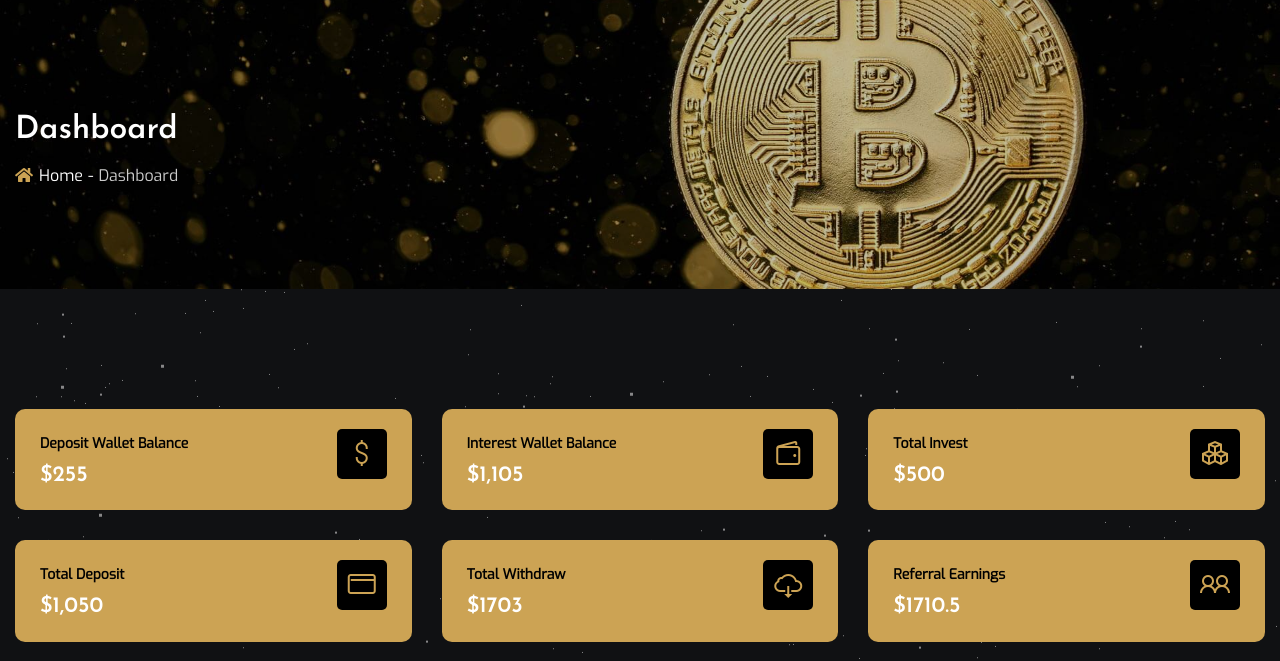
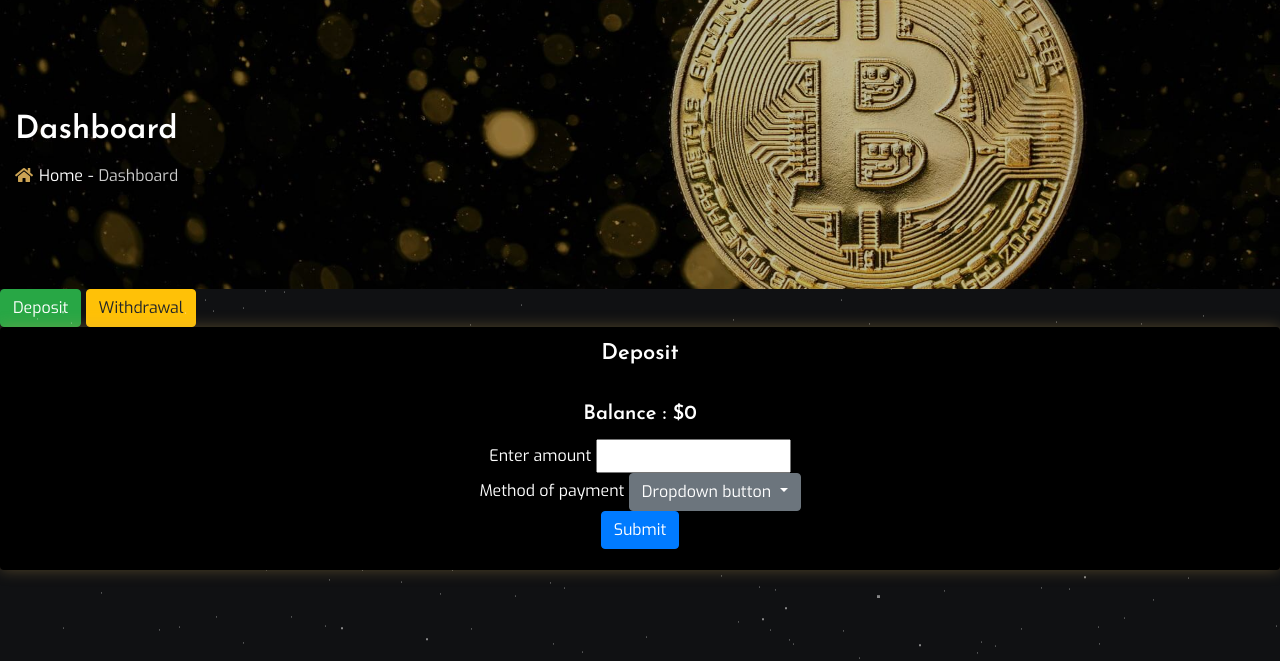
Before and after one commit to bello-damy/Primevest, a plain HTML site: page dashboard.html in a window 1280 px wide. Shown: the part 90-751 px from the top of the page. Drawn offline with Linux system fonts and the light colour scheme.

Commit message:
added deposit card in dashboard.html and added new file dashboard.js

```diff
--- a/dashboard.html
+++ b/dashboard.html
@@ -6,7 +6,7 @@
 <head>
   <meta charset="UTF-8">
   <meta name="viewport" content="width=device-width, initial-scale=1.0">
-  <title>HYIPLAB - HYIP Investment HTML template</title>
+  <title>PrimeVest - Investment HTML template</title>
   <link rel="icon" type="image/png" href="assets/images/favicon.png" sizes="16x16">
   <!-- bootstrap 4  -->
   <link rel="stylesheet" href="assets/css/vendor/bootstrap.min.css">
@@ -114,6 +114,37 @@
     </section>
     <!-- inner hero end -->
 
+    <!-- Deposit and withdrawal card start -->
+    <div>
+      <div class="dposit-withdrawal-container">
+        <button type="button" class="btn btn-success">Deposit</button>
+        <button type="button" class="btn btn-warning">Withdrawal</button>
+     </div>
+      <div class="card text-center">
+        <div class="card-header">
+          <h4>Deposit</h4>
+        </div>
+        <div class="card-body">
+          <h5 class="card-title">Balance <span>: $0</span></h5>
+          <p class="card-text">Enter amount <input type="number"></p>
+            <div class="dropdown">
+                Method of payment
+              <button class="btn btn-secondary dropdown-toggle" type="button" data-toggle="dropdown" aria-expanded="false">
+                Dropdown button
+              </button>
+              <div class="dropdown-menu">
+                <a class="dropdown-item" href="#">Action</a>
+                <a class="dropdown-item" href="#">Another action</a>
+                <a class="dropdown-item" href="#">Something else here</a>
+              </div>
+            </div>
+          </p>
+          <a href="#" class="btn btn-primary">Submit</a>
+        </div>
+      </div>
+    </div>
+
+    <!-- Deposit and withdrawal card end -->
 
     <!-- dashboard section start -->
     <div class="pt-120 pb-120">
@@ -360,7 +391,7 @@
     <div class="container">
       <div class="row">
         <div class="col-md-6 text-md-left text-center">
-          <p>© 2020 <a href="index.html" class="base--color">HYIPLAB</a>. All rights reserved</p>
+          <p>© 2020 <a href="index.html" class="base--color">PrimeVest</a>. All rights reserved</p>
         </div>
         <div class="col-md-6">
           <ul class="social-link-list d-flex flex-wrap justify-content-md-end justify-content-center">
@@ -390,4 +421,5 @@
   </body>
 
 <!-- Mirrored from template.viserlab.com/hyiplab/demo/dashboard.html by HTTrack Website Copier/3.x [XR&CO'2014], Mon, 31 Mar 2025 17:06:08 GMT -->
+<script src="dashboard.js"></script>
 </html>
```
Also changed, not shown: about.html (+3 -3 lines), index.html (+1 -1 lines), plan.html (+2 -2 lines), assets/dashboard.js (added).
